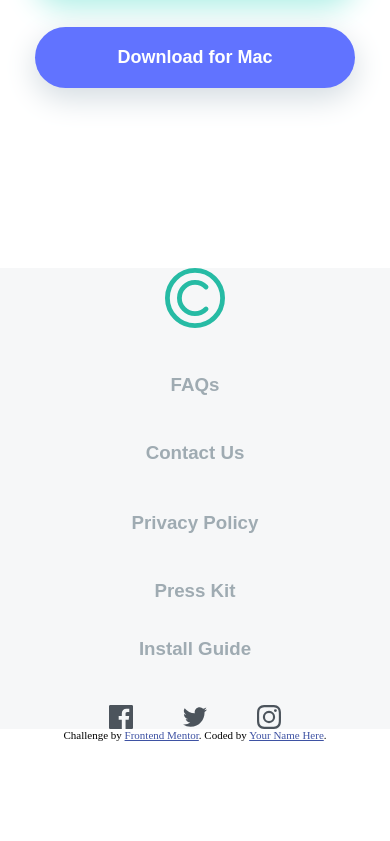
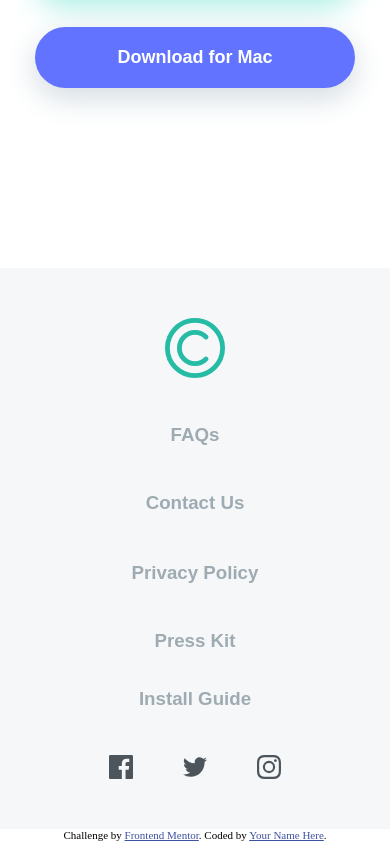
Before and after one commit to AfzalAnsariMd/clipboard-landing-page-master, a plain HTML site: page index.html in a window 390 px wide. Shown: the part 4505-5346 px from the top of the page. Before the commit the page ends 5246 px from the top, so only its background shows below. Drawn offline with Linux system fonts and the light colour scheme; a web font is replaced by a local one.

Commit message:
footer background adjusted properly

```diff
--- a/index.html
+++ b/index.html
@@ -2,7 +2,7 @@
 <html lang="en">
   <head>
     <meta charset="UTF-8" />
-    <meta name="viewport" content="width=device-width, initial-scale=1.0,minimum-scale=1.0, maximum-scale=1.0, user-scalable=no" />
+    <meta name="viewport" content="width=device-width, initial-scale=1.0,maximum-scale=2.0" />
     <!-- displays site properly based on user's device -->
 
     <link
--- a/styles.css
+++ b/styles.css
@@ -570,6 +570,7 @@ button {
   }
   .last-container>img{
     margin-bottom: 34px;
+    margin-top: 50px;
   }
   .instruction{
     display: flex;
@@ -599,5 +600,7 @@ button {
     justify-content: center;
     align-items: center;
     column-gap: 50px;
+    margin-bottom: 50px;
+    /* margin: 50px 0; */
   }
 }
```
